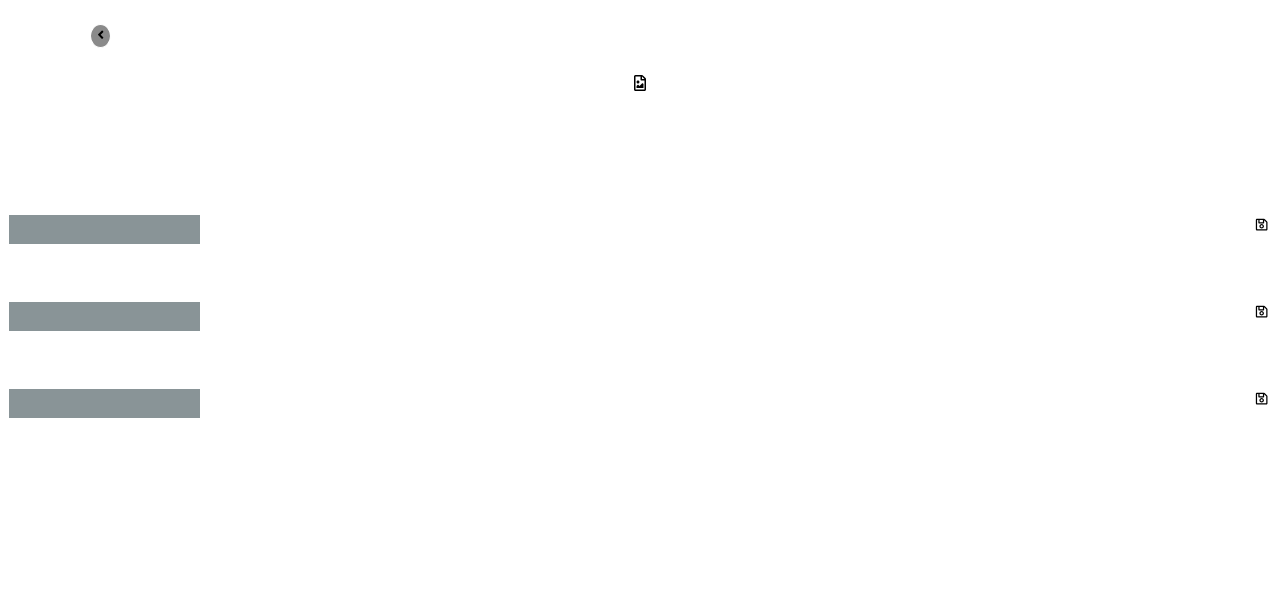
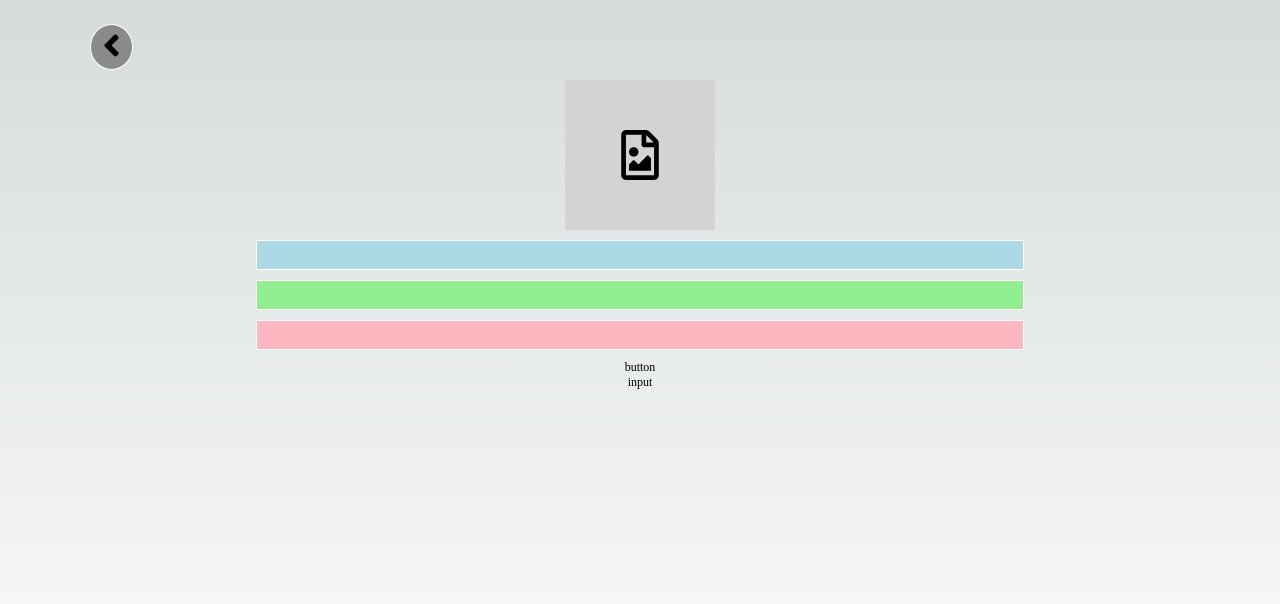
Before and after one commit to Mikael-Leger/mono-stock, a Next.js app: page /products/1 in a window 1280 px wide. Shown: the top 604 px of the page. Built offline with nearby package versions, Linux system fonts and the light colour scheme.

Commit message:
feature/footer and header

```diff
--- a/src/app/globals.scss
+++ b/src/app/globals.scss
@@ -123,7 +123,6 @@ a {
   justify-content: flex-start;
   flex-direction: column;
   width: 60vw;
-  margin-top: 10vh;
 }
 
 .hidden {
--- /dev/null
+++ b/src/components/footer/footer.js
@@ -0,0 +1,7 @@
+import "./footer.scss";
+
+export default function Footer() {
+  return (
+    <div className="footer"> </div>
+  );
+}
--- /dev/null
+++ b/src/components/footer/footer.scss
@@ -0,0 +1,4 @@
+.footer {
+  width: 100%;
+  height: 10vh;
+}
--- /dev/null
+++ b/src/components/header/header.js
@@ -0,0 +1,7 @@
+import "./header.scss";
+
+export default function Header() {
+  return (
+    <div className="header"> </div>
+  );
+}
--- /dev/null
+++ b/src/components/header/header.scss
@@ -0,0 +1,4 @@
+.header {
+  width: 100%;
+  height: 10vh;
+}
--- a/src/components/product/product.js
+++ b/src/components/product/product.js
@@ -3,6 +3,7 @@ import { useRouter } from 'next/router';
 import PhotoEdit from "../photo-edit/photo-edit";
 import TextEdit from "../text-edit/text-edit";
 import "./product.scss"
+import SwitchText from '../switch-text/switch-text';
 
 export default function Product(props) {
   const router = useRouter();
@@ -43,6 +44,9 @@ export default function Product(props) {
       <div className="product-quantity">
         <TextEdit title={props.product && props.product.quantity} color="tertiary" saveToLocalStorage={(value) => saveToLocalStorage(value, "quantity")} />
       </div>
+      <div className="product-refill">
+        <SwitchText />
+      </div>
     </div>
   );
 }
--- a/src/components/product/product.scss
+++ b/src/components/product/product.scss
@@ -7,7 +7,7 @@
   text-align: center;
   width: 100%;
 
-  &-name, &-barcode, &-quantity {
+  &-name, &-barcode, &-quantity, &-refill {
     width: 100%;
 
     & .title {
--- /dev/null
+++ b/src/components/switch-text/switch-text.js
@@ -0,0 +1,14 @@
+import "./switch-text.scss"
+
+export default function SwitchText() {
+  return (
+    <div className="switch-text">
+      <div className="switch-text-button">
+        button
+      </div>
+      <div className="switch-text-input">
+        input
+      </div>
+    </div>
+  );
+}
--- /dev/null
+++ b/src/components/switch-text/switch-text.scss
@@ -0,0 +1,3 @@
+.switch-text {
+
+}
--- a/src/pages/_app.js
+++ b/src/pages/_app.js
@@ -1,12 +1,20 @@
 import React from 'react';
 import BackButton from '@/components/back-button/back-button';
+import Footer from '@/components/footer/footer';
+import Header from '@/components/header/header';
+
+import "../app/globals.scss";
 
 function MyApp({ Component, pageProps }) {
   return (
     <div className="main">
-      <BackButton />
-      <div className="page-container">
-        <Component {...pageProps} />
+      <div className="page">
+        <Header />
+        <BackButton />
+        <div className="page-container">
+          <Component {...pageProps} />
+        </div>
+        <Footer />
       </div>
     </div>
   );
```
Lines whose indentation alone changed are shown as unchanged.
